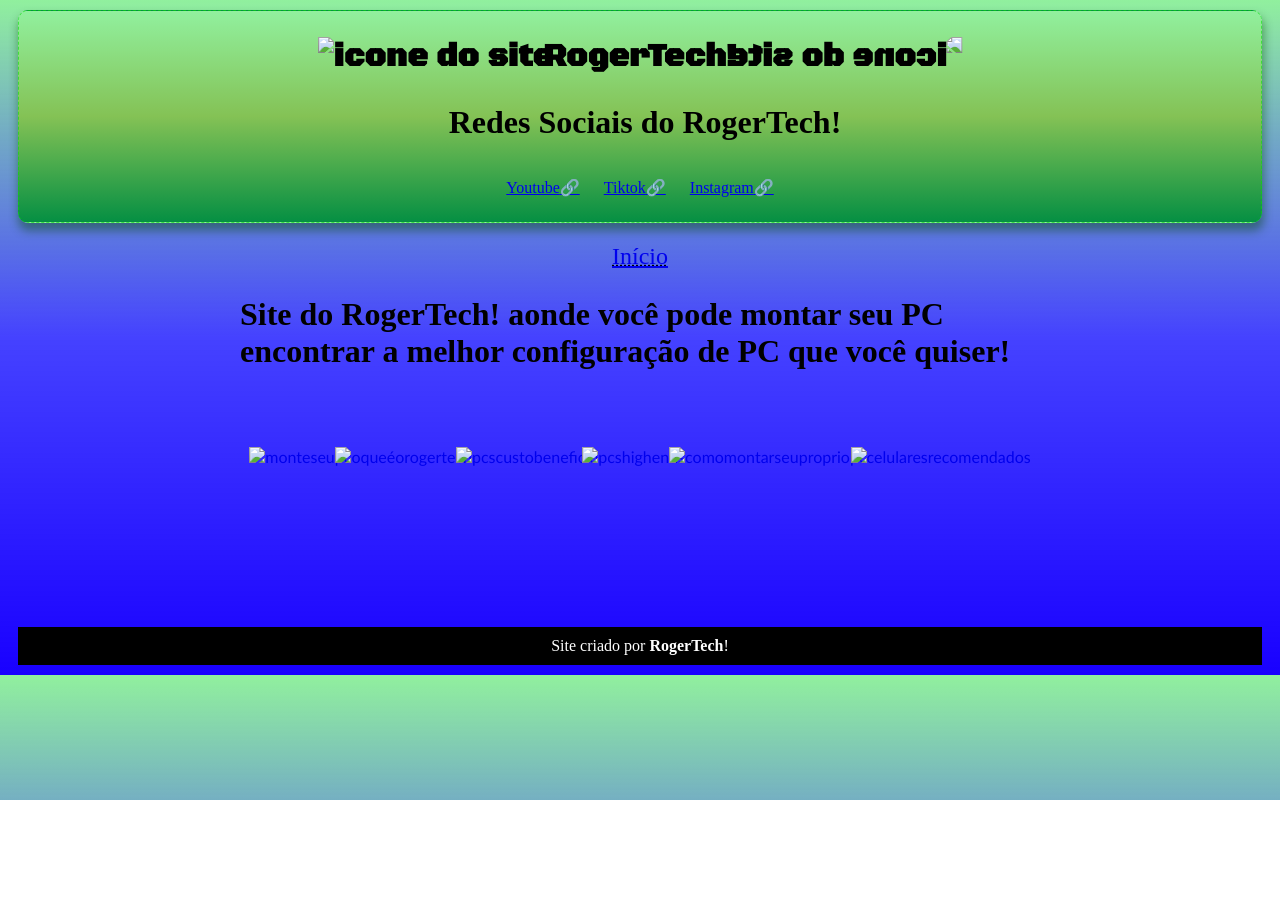
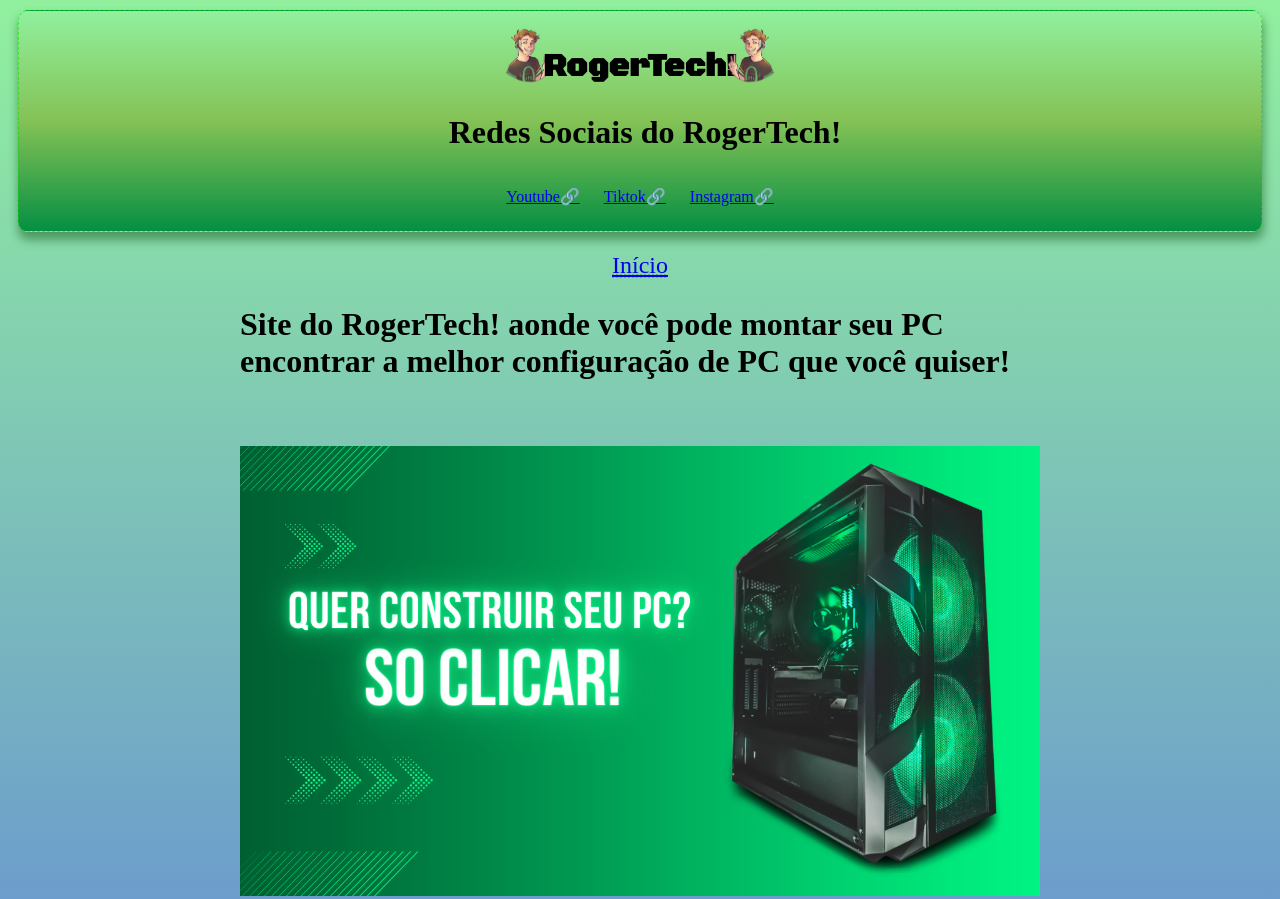
Before and after one commit to SoulrKing/Site-RogerTech, a plain HTML site: page Site RogerTech/Index.html in a window 1280 px wide. Shown: the top 899 px of the page. Before the commit the page ends 800 px from the top, so only its background shows below. Drawn offline with Linux system fonts and the light colour scheme.

Commit message:
Adptei os links e mudei o local

```diff
--- a/Index.html
+++ b/Site RogerTech/Index.html
@@ -2,7 +2,7 @@
 <html lang="pt-br">
 
 <head>
-    <link rel="stylesheet" type="Text/css" href="index.css">
+    <link rel="stylesheet" type="Text/css" href="style.css">
     <meta charset="UTF-8">
     <meta name="viewport" content="width=device-width, initial-scale=1.0">
     <title>RogerTech 1.0</title>
@@ -14,8 +14,8 @@
 <body>
     <header>
 
-        <h1 class="gloweffect"><img src="/Site RogerTech/imagens/Roger icone.ico" alt="icone do site" width="50px
-            ">RogerTech!<img src="/Site RogerTech/imagens/Roger icone.ico" alt="icone do site" class="reverse" width="50px
+        <h1 class="gloweffect"><img src="/imagens/Roger icone.ico" alt="icone do site" width="50px
+            ">RogerTech!<img src="/imagens/Roger icone.ico" alt="icone do site" class="reverse" width="50px
             "></h1>
 
         <nav>
@@ -47,21 +47,21 @@
             você
             quiser!</h2>
         <div id="botoes-principais">
-            <div class="botoes"><a href="#"><img class="imagens" src="/Site RogerTech/imagens/Monteseupc.png" alt="monteseupc"
+            <div class="botoes"><a href="#"><img class="imagens" src="/imagens/Monteseupc.png" alt="monteseupc"
                         width="640px" height="360"><a href="#"></a></div>
 
-            <div class="botoes"><a href="#" rel="next"><img class="imagens" src="/Site RogerTech/imagens/oqueéorogertech.png"
+            <div class="botoes"><a href="#" rel="next"><img class="imagens" src="/imagens/oqueéorogertech.png"
                         alt="oqueéorogertech" width="640px" height="360"></a></div>
 
-            <div class="botoes""><a href="#"><img class="imagens" src="/Site RogerTech/imagens/pcscustobeneficio.png" alt="pcscustobeneficio"
+            <div class="botoes""><a href="#"><img class="imagens" src="/imagens/pcscustobeneficio.png" alt="pcscustobeneficio"
                 width="640px" height="360"></a></div>
 
-            <div class="botoes"><a href="#"><img class="imagens" src="/Site RogerTech/imagens/pcshighends.png" alt="pcshighends" width="640px" height="360"></a></div>
+            <div class="botoes"><a href="#"><img class="imagens" src="/imagens/pcshighends.png" alt="pcshighends" width="640px" height="360"></a></div>
 
-            <div class="botoes"><a href="#"><img class="imagens" src="/Site RogerTech/imagens/comomontarseupropriopc.png"
+            <div class="botoes"><a href="#"><img class="imagens" src="/imagens/comomontarseupropriopc.png"
                     alt="comomontarseupropriopc" width="640px" height="360"></a></div>
 
-            <div class="botoes"><a href="#"><img class="imagens" src="/Site RogerTech/imagens/celularesrecomendados.png" alt="celularesrecomendados"
+            <div class="botoes"><a href="#"><img class="imagens" src="/imagens/celularesrecomendados.png" alt="celularesrecomendados"
                 width="640px" height="360"></a></div>
         </div>
         </nav>
```
Also changed, not shown: Site RogerTech/pag2.html (renamed from pag2.html), Site RogerTech/style.css (renamed from index.css).
